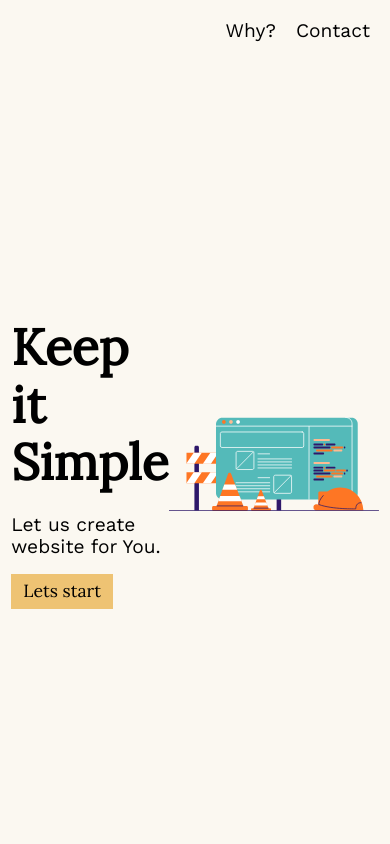
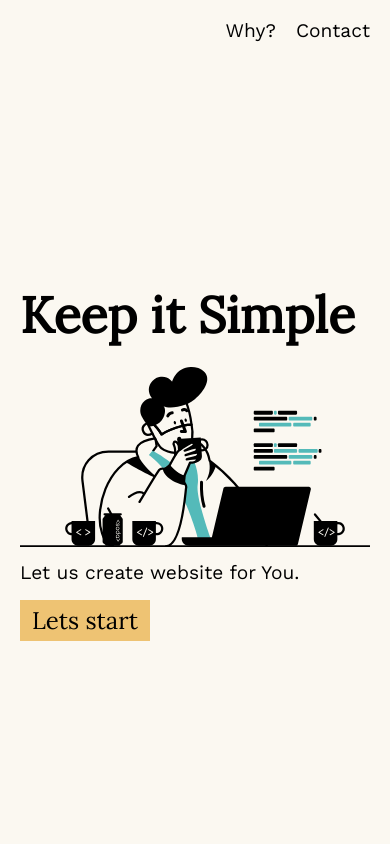
Before and after one commit to bartoginski/keep-it-simple, a Vue app: page / in a window 390 px wide. Shown: the top 844 px of the page. Built offline with nearby package versions, Linux system fonts and the light colour scheme.

Commit message:
fix: responsive landing add: new hero image

```diff
--- a/src/components/LandingSection.vue
+++ b/src/components/LandingSection.vue
@@ -4,6 +4,20 @@
       <a href="#about" class="landing__nav_link">Why?</a>
       <a href="#contact" class="landing__nav_link">Contact</a>
     </nav>
+    <!-- mobile -->
+    <section class="landing__main landing__main--mobile">
+      <div class="landing__content">
+        <h1 class="landing__title">Keep it Simple</h1>
+        <img
+          class="landing__image"
+          src="../assets/landing.svg"
+          alt="landing page image"
+        />
+        <p class="landing__text">Let us create website for You.</p>
+        <button class="btn btn--primary">Lets start</button>
+      </div>
+    </section>
+    <!-- desktop -->
     <section class="landing__main">
       <div class="landing__content">
         <h1 class="landing__title">Keep it Simple</h1>
@@ -39,9 +53,26 @@
 
   &__main {
     height: 100%;
-    display: flex;
-    justify-content: center;
-    align-items: center;
+    display: none;
+    @media screen and (min-width: 740px) {
+      display: flex;
+      justify-content: center;
+      align-items: center;
+    }
+
+    &--mobile {
+      display: flex;
+      justify-content: center;
+      align-items: center;
+      @media screen and (min-width: 740px) {
+        display: none;
+      }
+      img {
+        width: 100%;
+        max-width: 600px;
+        margin-bottom: 10px;
+      }
+    }
   }
 
   &__image {
--- a/src/styles/buttons.scss
+++ b/src/styles/buttons.scss
@@ -2,9 +2,12 @@
   cursor: pointer;
   font-family: "Lora", serif;
   padding: 5px 10px;
-  font-size: 1rem;
   border: 2px solid $color-orange;
-  font-size: 1.1rem;
+  font-size: 1.5rem;
+
+  @media screen and (min-width: 740px) {
+    font-size: 1.1rem;
+  }
 
   &--primary {
     background: $color-orange;
```
Also changed, not shown: src/assets/landing.svg.
